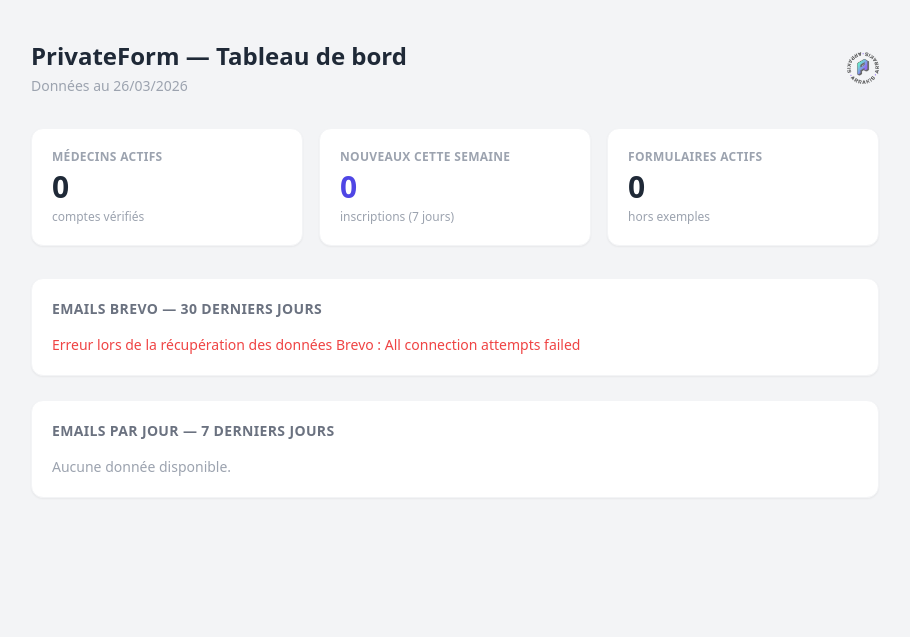
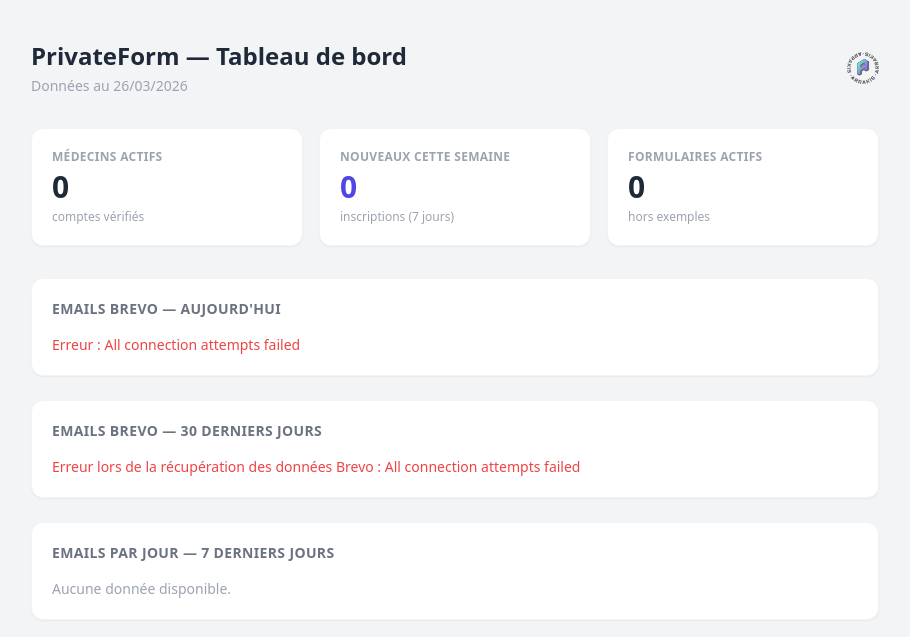
Before and after one commit to Arrakis-IT/PrivateForm, a FastAPI app: page /admin/metrics in a window 1280 px wide. Shown: the top 637 px of the page, without its empty margins (185-1095 px from the left). Run offline with FastAPI, Linux system fonts and the light colour scheme; data that the repository does not hold is empty; parts of the project's set-up code (start-up, migrations or seed data) failed here and were passed over; some libraries are stand-ins or nearby versions.

Commit message:
feat: added admin panel

```diff
--- a/app/admin/routes.py
+++ b/app/admin/routes.py
@@ -68,6 +68,38 @@ async def _fetch_brevo_stats() -> dict:
         return {"total_sent": None, "delivered": None, "bounces": None, "error": str(e)}
 
 
+async def _fetch_brevo_today_stats() -> dict:
+    """
+    Fetches aggregated email statistics from Brevo for today only.
+    """
+    today = date.today()
+    headers = {
+        "api-key": settings.BREVO_API_KEY,
+        "Content-Type": "application/json",
+    }
+    try:
+        async with httpx.AsyncClient(timeout=10.0) as client:
+            response = await client.get(
+                "https://api.brevo.com/v3/smtp/statistics/aggregatedReport",
+                headers=headers,
+                params={
+                    "startDate": today.isoformat(),
+                    "endDate": today.isoformat(),
+                },
+            )
+            response.raise_for_status()
+            data = response.json()
+            return {
+                "total_sent": data.get("delivered", 0) + data.get("softBounces", 0) + data.get("hardBounces", 0),
+                "delivered": data.get("delivered", 0),
+                "bounces": data.get("softBounces", 0) + data.get("hardBounces", 0),
+                "error": None,
+            }
+    except Exception as e:
+        logger.error(f"Error fetching Brevo today stats: {e!r}")
+        return {"total_sent": None, "delivered": None, "bounces": None, "error": str(e)}
+
+
 async def _fetch_brevo_daily_stats() -> list[dict]:
     """
     Fetches per-day email statistics from Brevo for the last 7 days.
@@ -86,7 +118,6 @@ async def _fetch_brevo_daily_stats() -> list[dict]:
                 params={
                     "startDate": start_date.isoformat(),
                     "endDate": today.isoformat(),
-                    "aggregation": "day",
                 },
             )
             response.raise_for_status()
@@ -97,10 +128,10 @@ async def _fetch_brevo_daily_stats() -> list[dict]:
                     "date": r.get("date", ""),
                     "sent": r.get("delivered", 0) + r.get("softBounces", 0) + r.get("hardBounces", 0),
                 }
-                for r in sorted(reports, key=lambda x: x.get("date", ""))
+                for r in sorted(reports, key=lambda x: x.get("date", ""), reverse=True)
             ]
     except Exception as e:
-        logger.error(f"Error fetching Brevo daily stats: {e}")
+        logger.error(f"Error fetching Brevo daily stats: {e!r}")
         return []
 
 
@@ -130,6 +161,7 @@ async def admin_metrics(request: Request):
         ).scalar() or 0
 
         # --- Brevo ---
+        brevo_today = await _fetch_brevo_today_stats()
         brevo_30d = await _fetch_brevo_stats()
         brevo_daily = await _fetch_brevo_daily_stats()
 
@@ -141,6 +173,7 @@ async def admin_metrics(request: Request):
         "total_doctors": total_doctors,
         "new_doctors_week": new_doctors_week,
         "total_active_forms": total_active_forms,
+        "brevo_today": brevo_today,
         "brevo_30d": brevo_30d,
         "brevo_daily": brevo_daily,
     })
--- a/app/templates/admin/metrics.html
+++ b/app/templates/admin/metrics.html
@@ -41,6 +41,30 @@
             <p class="text-xs text-gray-400 mt-1">hors exemples</p>
         </div>
 
+    </div>
+
+    <!-- Brevo today -->
+    <div class="bg-white rounded-xl shadow-sm p-5 border border-gray-100 mb-6">
+        <h2 class="text-sm font-semibold text-gray-500 uppercase tracking-wide mb-4">Emails Brevo — Aujourd'hui</h2>
+
+        {% if brevo_today.error %}
+        <p class="text-red-500 text-sm">Erreur : {{ brevo_today.error }}</p>
+        {% else %}
+        <div class="grid grid-cols-3 gap-4">
+            <div>
+                <p class="text-2xl font-bold text-gray-800">{{ brevo_today.total_sent }}</p>
+                <p class="text-xs text-gray-400">Envoyés</p>
+            </div>
+            <div>
+                <p class="text-2xl font-bold text-green-600">{{ brevo_today.delivered }}</p>
+                <p class="text-xs text-gray-400">Délivrés</p>
+            </div>
+            <div>
+                <p class="text-2xl font-bold text-red-500">{{ brevo_today.bounces }}</p>
+                <p class="text-xs text-gray-400">Bounces</p>
+            </div>
+        </div>
+        {% endif %}
     </div>
 
     <!-- Brevo 30 days -->
```
